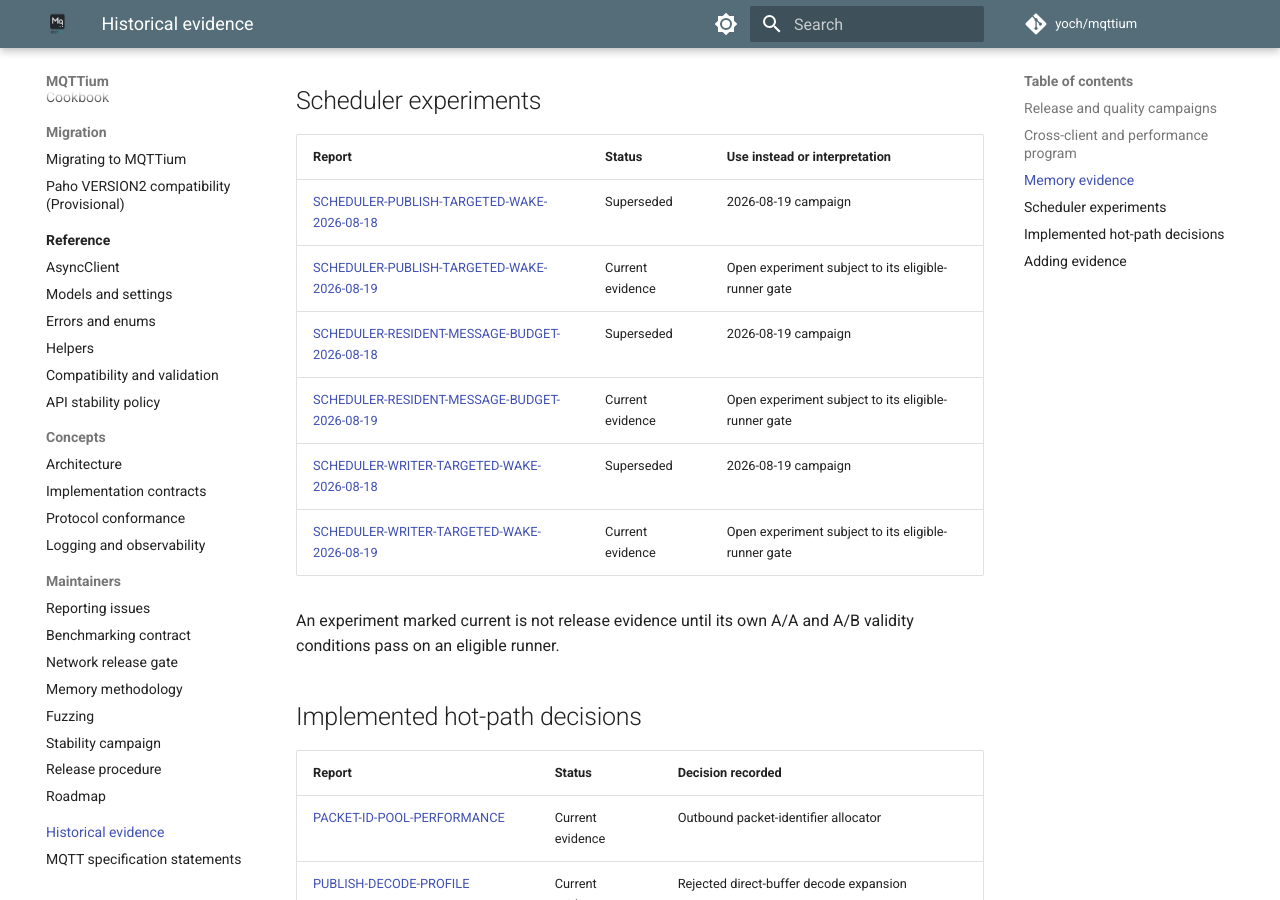
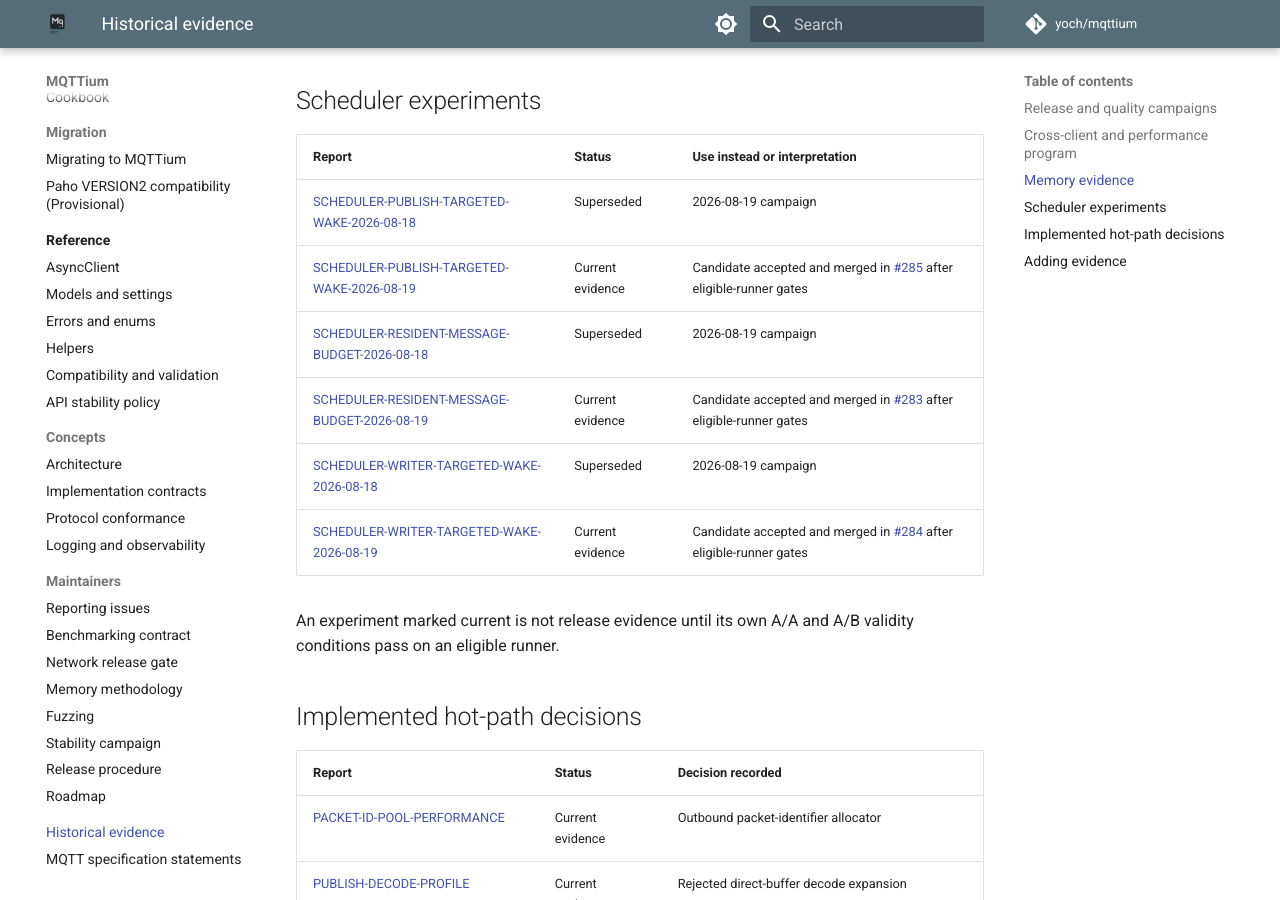
Before and after one commit to yoch/mqttium, an MkDocs documentation site: the page built from docs/reports/README.md, in a window 1280 px wide and 900 px high, scrolled down 2707 px. Built offline with MkDocs 1.6.1 and Material for MkDocs 9.7.7, drawn with Linux system fonts in a browser that asks for light colours; comment, search, counter and statistics services are not loaded.

Commit message:
Reconcile scheduler experiment evidence status (#315)
* Reconcile scheduler experiment evidence status

* Fix version-aware documentation links

* Render documentation home icons

* Bound documentation toolchain majors

```diff
--- a/docs/reports/README.md
+++ b/docs/reports/README.md
@@ -66,11 +66,11 @@
 | Report | Status | Use instead or interpretation |
 | --- | --- | --- |
 | [SCHEDULER-PUBLISH-TARGETED-WAKE-2026-08-18](https://github.com/yoch/mqttium/blob/main/docs/reports/SCHEDULER-PUBLISH-TARGETED-WAKE-2026-08-18.md) | Superseded | 2026-08-19 campaign |
-| [SCHEDULER-PUBLISH-TARGETED-WAKE-2026-08-19](https://github.com/yoch/mqttium/blob/main/docs/reports/SCHEDULER-PUBLISH-TARGETED-WAKE-2026-08-19.md) | Current evidence | Open experiment subject to its eligible-runner gate |
+| [SCHEDULER-PUBLISH-TARGETED-WAKE-2026-08-19](https://github.com/yoch/mqttium/blob/main/docs/reports/SCHEDULER-PUBLISH-TARGETED-WAKE-2026-08-19.md) | Current evidence | Candidate accepted and merged in [#285](https://github.com/yoch/mqttium/pull/285) after eligible-runner gates |
 | [SCHEDULER-RESIDENT-MESSAGE-BUDGET-2026-08-18](https://github.com/yoch/mqttium/blob/main/docs/reports/SCHEDULER-RESIDENT-MESSAGE-BUDGET-2026-08-18.md) | Superseded | 2026-08-19 campaign |
-| [SCHEDULER-RESIDENT-MESSAGE-BUDGET-2026-08-19](https://github.com/yoch/mqttium/blob/main/docs/reports/SCHEDULER-RESIDENT-MESSAGE-BUDGET-2026-08-19.md) | Current evidence | Open experiment subject to its eligible-runner gate |
+| [SCHEDULER-RESIDENT-MESSAGE-BUDGET-2026-08-19](https://github.com/yoch/mqttium/blob/main/docs/reports/SCHEDULER-RESIDENT-MESSAGE-BUDGET-2026-08-19.md) | Current evidence | Candidate accepted and merged in [#283](https://github.com/yoch/mqttium/pull/283) after eligible-runner gates |
 | [SCHEDULER-WRITER-TARGETED-WAKE-2026-08-18](https://github.com/yoch/mqttium/blob/main/docs/reports/SCHEDULER-WRITER-TARGETED-WAKE-2026-08-18.md) | Superseded | 2026-08-19 campaign |
-| [SCHEDULER-WRITER-TARGETED-WAKE-2026-08-19](https://github.com/yoch/mqttium/blob/main/docs/reports/SCHEDULER-WRITER-TARGETED-WAKE-2026-08-19.md) | Current evidence | Open experiment subject to its eligible-runner gate |
+| [SCHEDULER-WRITER-TARGETED-WAKE-2026-08-19](https://github.com/yoch/mqttium/blob/main/docs/reports/SCHEDULER-WRITER-TARGETED-WAKE-2026-08-19.md) | Current evidence | Candidate accepted and merged in [#284](https://github.com/yoch/mqttium/pull/284) after eligible-runner gates |
 
 An experiment marked current is not release evidence until its own A/A and A/B
 validity conditions pass on an eligible runner.
--- a/mkdocs.yml
+++ b/mkdocs.yml
@@ -1,6 +1,6 @@
 site_name: MQTTium
 site_description: Dependency-free asyncio MQTT 3.1.1 and MQTT 5 client for Python
-site_url: https://mqttium.readthedocs.io/
+site_url: !ENV [READTHEDOCS_CANONICAL_URL, 'https://mqttium.readthedocs.io/en/latest/']
 repo_url: https://github.com/yoch/mqttium
 repo_name: yoch/mqttium
 edit_uri: edit/main/docs/
@@ -98,7 +98,7 @@
             signature_crossrefs: true
             unwrap_annotated: true
   - llmstxt:
-      base_url: https://mqttium.readthedocs.io/en/stable
+      base_url: !ENV [READTHEDOCS_CANONICAL_URL, 'https://mqttium.readthedocs.io/en/latest/']
       full_output: llms-full.txt
       markdown_description: >-
         MQTTium is a dependency-free, async-native MQTT 3.1.1 and MQTT 5.0
@@ -156,6 +156,9 @@
   - toc:
       permalink: true
   - pymdownx.details
+  - pymdownx.emoji:
+      emoji_index: !!python/name:material.extensions.emoji.twemoji
+      emoji_generator: !!python/name:material.extensions.emoji.to_svg
   - pymdownx.highlight:
       anchor_linenums: true
   - pymdownx.inlinehilite
```
Also changed, not shown: CHANGELOG.md (+8 -0 lines), docs/experiments/scheduler-publish-targeted-wake.md (+10 -4 lines), docs/experiments/scheduler-resident-message-budget.md (+11 -4 lines), docs/experiments/scheduler-writer-targeted-wake.md (+10 -1 lines), pyproject.toml (+5 -4 lines).
